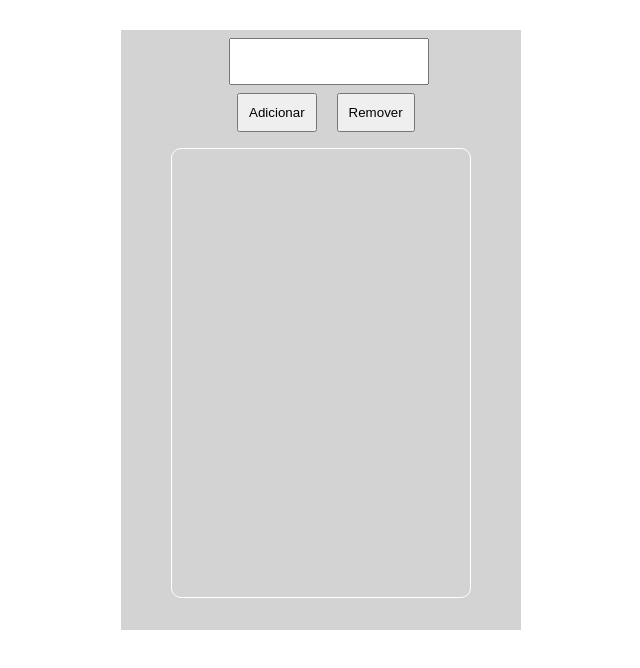
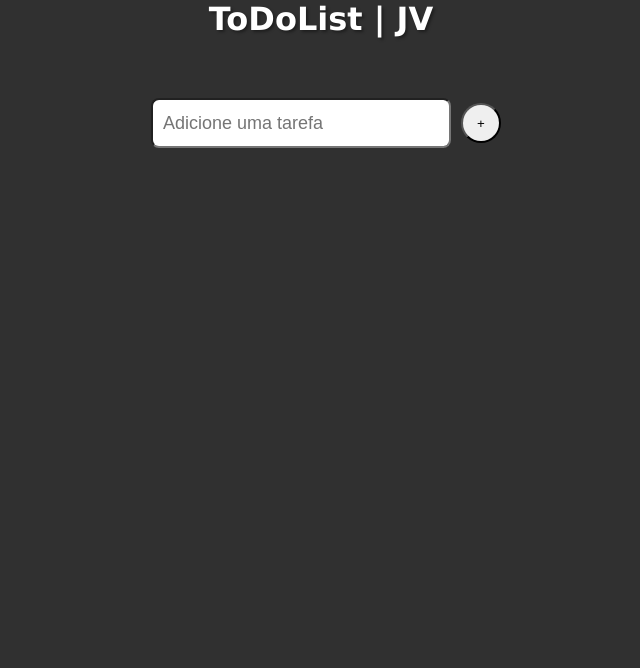
Before and after one commit to J-vVitor/Aulas_javascript, a plain HTML site: page lista_compras/index.html in a window 1280 px wide. Shown: the whole page, without its empty margins (319-959 px from the left). Drawn offline with Linux system fonts and the light colour scheme.

Commit message:
ToDoList

```diff
--- a/lista_compras/assets/style.css
+++ b/lista_compras/assets/style.css
@@ -1,46 +1,70 @@
 @charset "UTF-8";
 
-*{
+* {
     margin: 0;
     padding: 0;
     box-sizing: border-box;
 }
 
-#tudo{
-    margin:30px auto;
-    background-color: lightgray;
-    width: 400px;
+body {
+    background-color: rgb(48, 48, 48);
+}
+
+h1 {
+    color: white;
+    font-family: Verdana, Geneva, Tahoma, sans-serif;
+    margin: auto;
+    display: flex;
+    justify-content: center;
+    text-shadow: 2px 2px 3px rgba(0, 0, 0, 0.374);
+}
+
+#tudo {
+    margin: 60px auto;
+    width: 600px;
     height: 600px;
 }
 
-#itens{
-    width: 200px;
-    margin: auto;
-    padding: 8px;
+#questoes input {
+    height: 50px;
+    width: 300px;
+    border-radius: 8px;
+    margin-right: 10px;
+    padding: 6px;
+    font-size: 18px;
 }
 
-input{
-    font-size: 20px;
-    padding: 10px;
-    width: 200px;
+button {
+    border-radius: 50%;
+    width: 40px;
+    height: 40px;
+    margin-top: 5px;
+    cursor: pointer;
 }
 
-#buts{
-    margin: auto;
-    width: 200px;
+#questoes {
+    display: flex;
+    margin-left: 130px;
 }
 
-button{
-    margin: 8px;
-    padding: 10px;
+#lista {
+    margin: 10px 0px 0px 130px;
+    width: 300px;
+    height: 100px;
+    color: white;
+    padding: 20px;
+    font-size: 30px;
+    font-family: Arial, Helvetica, sans-serif;
 }
 
-#itensAdicionados{
-    margin: auto;
-    width: 300px;
-    height: 450px;
-    border: 1px solid white;
-    border-radius: 10px;
-    padding: 30px;
-    font-size: 25px;
+li {
+    list-style-type: none;
+
 }
+
+input#radiu{
+    border: 1px solid red;
+    width: 30px;
+    height: 30px;
+    float: right;
+}
--- a/lista_compras/index.html
+++ b/lista_compras/index.html
@@ -1,47 +1,54 @@
 <!DOCTYPE html>
 <html lang="en">
+
 <head>
     <meta charset="UTF-8">
     <meta name="viewport" content="width=device-width, initial-scale=1.0">
-    <title>Document</title>
+    <title>ToDoList | JV</title>
     <link rel="stylesheet" href="assets/style.css">
 </head>
+
 <body>
+    <h1>ToDoList | JV</h1>
+
     <div id="tudo">
-        <div id="itens">
-            <input type="text" id="text">
+
+        <div id="questoes">
+            <input type="text" id="text" placeholder=" Adicione uma tarefa">
             <div id="buts">
-                <button onclick="envio()">Adicionar</button>
-                <button onclick="remover()">Remover</button>
+                <button onclick="envio()">+</button>
             </div>
         </div>
 
-        <div id="itensAdicionados">
 
+        <div id="lista">
+            <ol>
+
+            </ol>
         </div>
     </div>
 
 
-
     <script>
-        var text = document.querySelector('#text');
-        var itensAdicionados = document.querySelector('#itensAdicionados');
+        var inputValor = document.querySelector('#text');
+        var lista = document.querySelector('#lista');
 
 
-        function envio(){
-            var valorInput = text.value;
-            var valorItens = itensAdicionados.innerHTML += []
 
-            if(valorInput === ''){
-                alert('Digite um item para ser adicionado!')
-            }else{
-                itensAdicionados.innerHTML += `<li>${valorInput}</li>`
+        function envio() {
+            if (inputValor.value === '') {
+                alert('Nem um item')
             }
-
+            else if (inputValor.value != '') {
+                let li = document.createElement('li');
+                li.innerHTML = inputValor.value;
+                lista.append(li);
+                inputValor.value = ''
+            }
         }
-
 
 
     </script>
 </body>
+
 </html>
```
